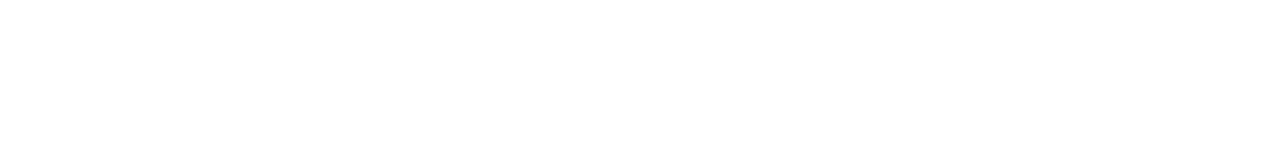
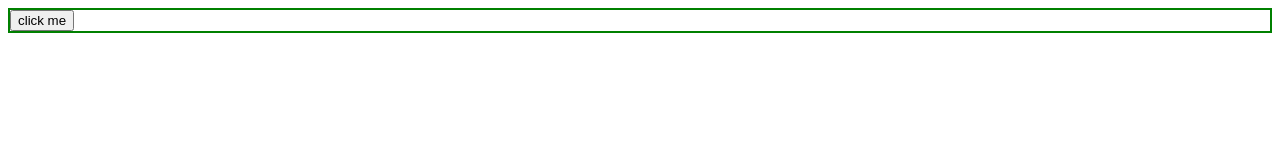
Before and after one commit to ramkumarmto/js-practice, a plain HTML site: page Javascript/index.html in a window 1280 px wide. Drawn offline with Linux system fonts and the light colour scheme.

Commit message:
event bubbling and capturing

```diff
--- a/Javascript/imp_topics.js
+++ b/Javascript/imp_topics.js
@@ -5,4 +5,29 @@
 
 // event bubbling, capturing, event propagation, stop propagation
 
+// event propagated by default in first from parent to child and when event is triggered then from child to parent
+// what is event.preventdefault()
+// using this we can stop default behaviour of event or you could say of element
+
+const divEle = document.querySelector('div')
+const btn = document.querySelector('#btn');
+const body = document.querySelector('body')
+
+divEle.style.border = "2px solid green";
+divEle.addEventListener("click", (event)=>{
+    console.log("div clicked!");
+    divEle.style.backgroundColor = "tomato";
+
+})
+
+btn.addEventListener('click', (event)=>{
+// event.stopPropagation()
+    console.log('btn clicked!')
+})
+
+body.addEventListener('click', ()=>{
+    console.log("body triggerd!")
+})
+
+
 // debouncing, throttling
--- a/Javascript/index.html
+++ b/Javascript/index.html
@@ -7,6 +7,10 @@
     <title>Practicing Js</title>
 </head>
 <body>
+    <div>
+        <button id="btn">click me</button>
+    </div>
 
+    <script src="./imp_topics.js"></script>
 </body>
 </html>
```
